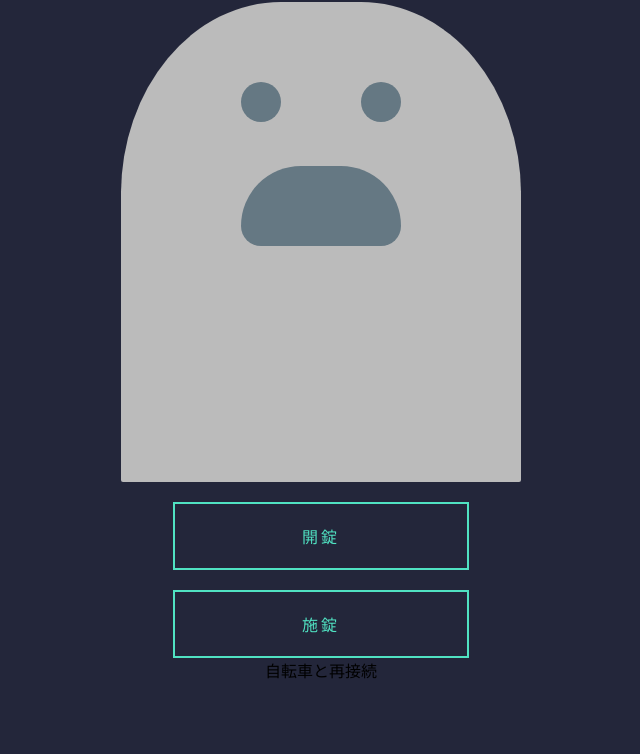
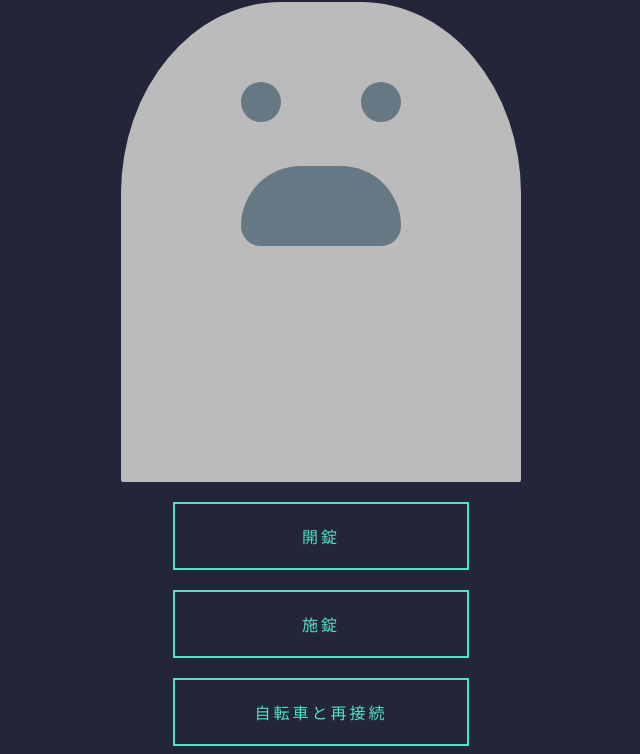
Before and after one commit to mebiketeam/blebike.github.io, a plain HTML site: page index.html in a window 1280 px wide. Shown: the part 64-818 px from the top of the page, without its empty margins (319-959 px from the left). Drawn offline with Linux system fonts and the light colour scheme.

Commit message:
Update style.css

```diff
--- a/style.css
+++ b/style.css
@@ -71,6 +71,20 @@
     background: #50e2c2;
     color: white;
   }
+  #link {
+    cursor: pointer;
+    margin: 0 auto;
+    margin-top: 20px;
+    padding: 20px;
+    width: 20%;
+    border: 2px #50e2c2 solid;
+    color: #50e2c2;
+    letter-spacing: 3px;
+  }
+  #link:hover {
+    background: #50e2c2;
+    color: white;
+  }
 
   h1, p {
     color: #50e2c2;
```
